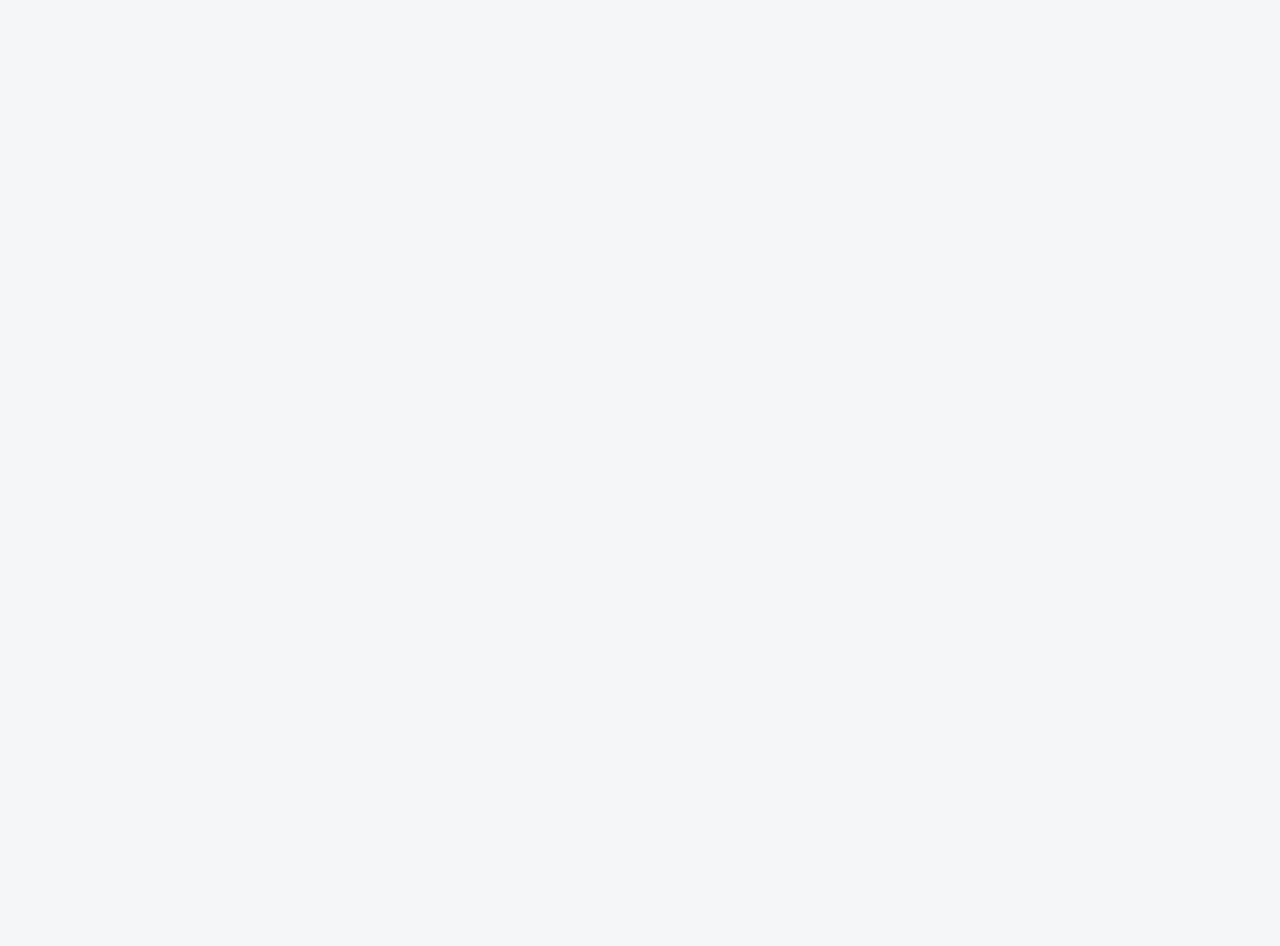
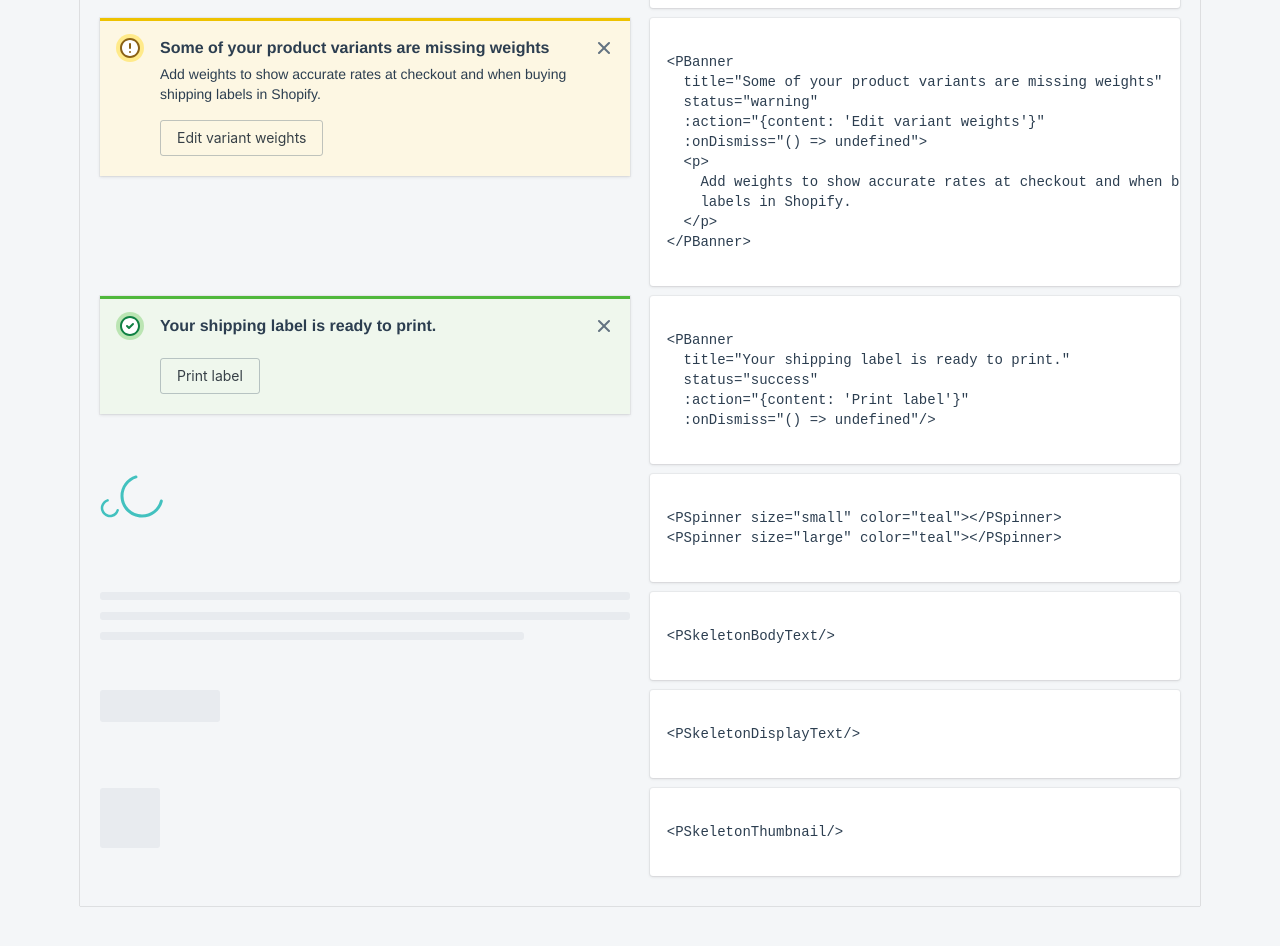
Before and after one commit to upatra/polaris-vue, a Vue app: page / in a window 1280 px wide. Shown: the part 4260-5206 px from the top of the page. Before the commit the page ends 4118 px from the top, so only its background shows below. Built offline with nearby package versions, Linux system fonts and the light colour scheme.

Commit message:
chore: add FeedbackIndicators examples

```diff
--- a/src/App.vue
+++ b/src/App.vue
@@ -4,6 +4,7 @@
     <StructureExample/>
     <ActionsExample/>
     <TitlesAndTextExample/>
+    <FeedbackIndicatorsExample/>
   </div>
 </template>
 
@@ -11,7 +12,11 @@
 import { Component, Vue } from 'vue-property-decorator';
 
 import {
-  ActionsExample, StructureExample, FormExample, TitlesAndTextExample,
+  ActionsExample,
+  StructureExample,
+  FormExample,
+  TitlesAndTextExample,
+  FeedbackIndicatorsExample,
 } from '@/examples';
 
 @Component({
@@ -20,6 +25,7 @@ import {
     ActionsExample,
     FormExample,
     TitlesAndTextExample,
+    FeedbackIndicatorsExample,
   },
 })
 export default class App extends Vue {}
--- a/src/examples/index.ts
+++ b/src/examples/index.ts
@@ -2,10 +2,12 @@ import { ActionsExample } from './pages/Actions';
 import { StructureExample } from './pages/Structure';
 import { FormExample } from './pages/Form';
 import { TitlesAndTextExample } from './pages/TitlesAndText';
+import { FeedbackIndicatorsExample } from './pages/FeedbackIndicators';
 
 export {
   StructureExample,
   ActionsExample,
   FormExample,
   TitlesAndTextExample,
+  FeedbackIndicatorsExample,
 };
--- /dev/null
+++ b/src/examples/pages/FeedbackIndicators/FeedbackIndicatorsExample.vue
@@ -0,0 +1,118 @@
+<template>
+  <ExampleContainer title="Feedback Indicators">
+    <ExampleContent :code="bannerExample1">
+      <PBanner title="Order archived" :onDismiss="() => undefined">
+        <p>This order was archived on March 7, 2017 at 3:12pm EDT.</p>
+      </PBanner>
+    </ExampleContent>
+
+    <ExampleContent :code="bannerExample2">
+      <PBanner
+        title="Some of your product variants are missing weights"
+        status="warning"
+        :action="{content: 'Edit variant weights'}"
+        :onDismiss="() => undefined">
+        <p>
+          Add weights to show accurate rates at checkout and when buying shipping
+          labels in Shopify.
+        </p>
+      </PBanner>
+    </ExampleContent>
+
+    <ExampleContent :code="bannerExample3">
+      <PBanner
+        title="Your shipping label is ready to print."
+        status="success"
+        :action="{content: 'Print label'}"
+        :onDismiss="() => undefined"/>
+    </ExampleContent>
+
+    <ExampleContent :code="spinnerExample1">
+      <PSpinner size="small" color="teal"></PSpinner>
+      <PSpinner size="large" color="teal"></PSpinner>
+    </ExampleContent>
+
+    <ExampleContent :code="skeletonExample1">
+      <PSkeletonBodyText/>
+    </ExampleContent>
+
+    <ExampleContent :code="skeletonExample2">
+      <PSkeletonDisplayText/>
+    </ExampleContent>
+
+    <ExampleContent :code="skeletonExample3">
+      <PSkeletonThumbnail/>
+    </ExampleContent>
+  </ExampleContainer>
+</template>
+
+<script lang="ts">
+import { Component, Vue } from 'vue-property-decorator';
+
+import { ExampleContainer, ExampleContent } from '@/examples/components';
+import { PBanner } from '@/components/PBanner';
+import { PSpinner } from '@/components/PSpinner';
+import { PSkeletonBodyText } from '@/components/PSkeletonBodyText';
+import { PSkeletonDisplayText } from '@/components/PSkeletonDisplayText';
+import { PSkeletonThumbnail } from '@/components/PSkeletonThumbnail';
+
+@Component({
+  components: {
+    ExampleContainer, ExampleContent,
+    PBanner,
+    PSpinner,
+    PSkeletonBodyText,
+    PSkeletonDisplayText,
+    PSkeletonThumbnail,
+  },
+})
+export default class FeedbackIndicatorsExample extends Vue {
+  public bannerExample1 = `
+  <PBanner title="Order archived" :onDismiss="() => undefined">
+    <p>This order was archived on March 7, 2017 at 3:12pm EDT.</p>
+  </PBanner>
+  `;
+
+  public bannerExample2 = `
+  <PBanner
+    title="Some of your product variants are missing weights"
+    status="warning"
+    :action="{content: 'Edit variant weights'}"
+    :onDismiss="() => undefined">
+    <p>
+      Add weights to show accurate rates at checkout and when buying shipping
+      labels in Shopify.
+    </p>
+  </PBanner>
+  `;
+
+  public bannerExample3 = `
+  <PBanner
+    title="Your shipping label is ready to print."
+    status="success"
+    :action="{content: 'Print label'}"
+    :onDismiss="() => undefined"/>
+  `;
+
+  public spinnerExample1 = `
+  <PSpinner size="small" color="teal"></PSpinner>
+  <PSpinner size="large" color="teal"></PSpinner>
+  `;
+
+  public skeletonExample1 = `
+  <PSkeletonBodyText/>
+  `;
+
+  public skeletonExample2 = `
+  <PSkeletonDisplayText/>
+  `;
+
+  public skeletonExample3 = `
+  <PSkeletonThumbnail/>
+  `;
+}
+</script>
+
+<style lang="scss" scoped>
+
+</style>
--- /dev/null
+++ b/src/examples/pages/FeedbackIndicators/index.ts
@@ -0,0 +1,3 @@
+import FeedbackIndicatorsExample from './FeedbackIndicatorsExample.vue';
+
+export { FeedbackIndicatorsExample };
```
